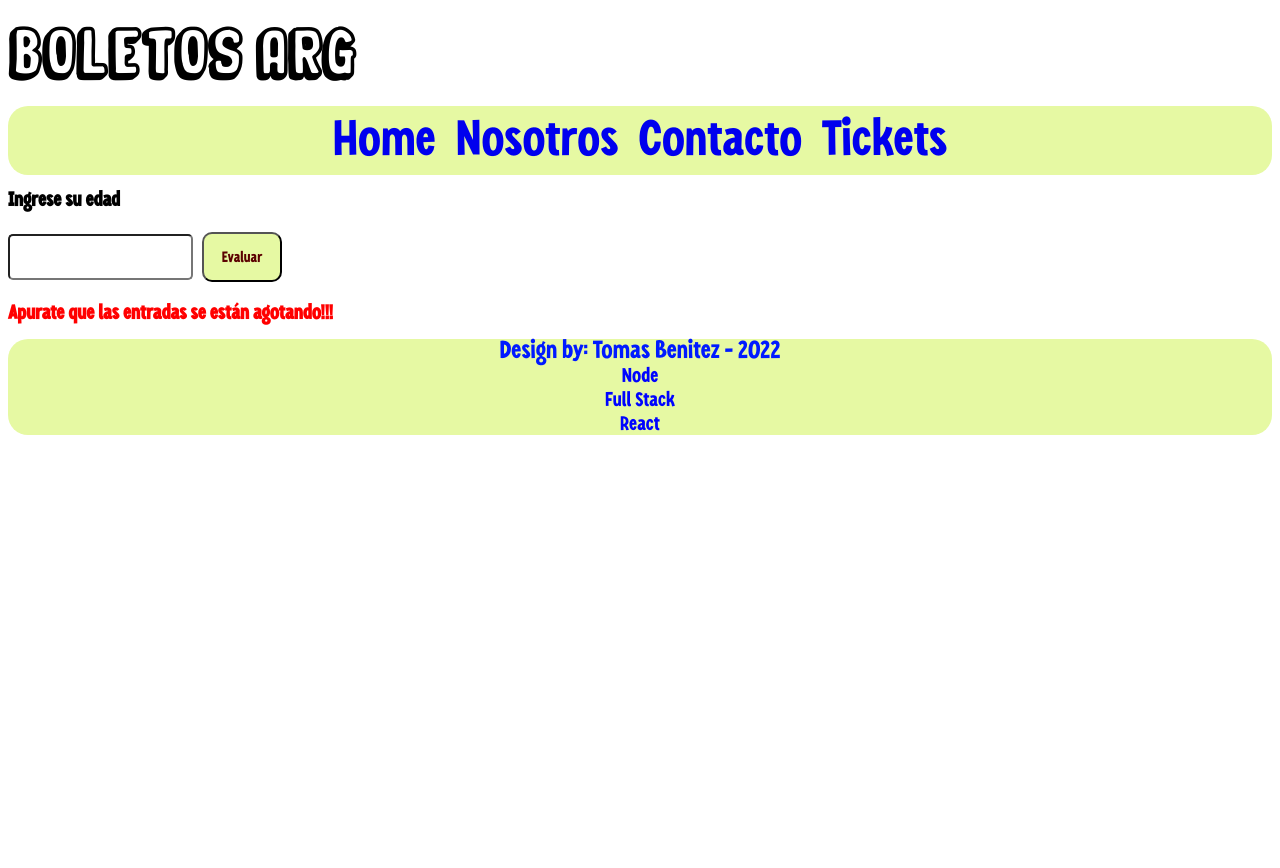
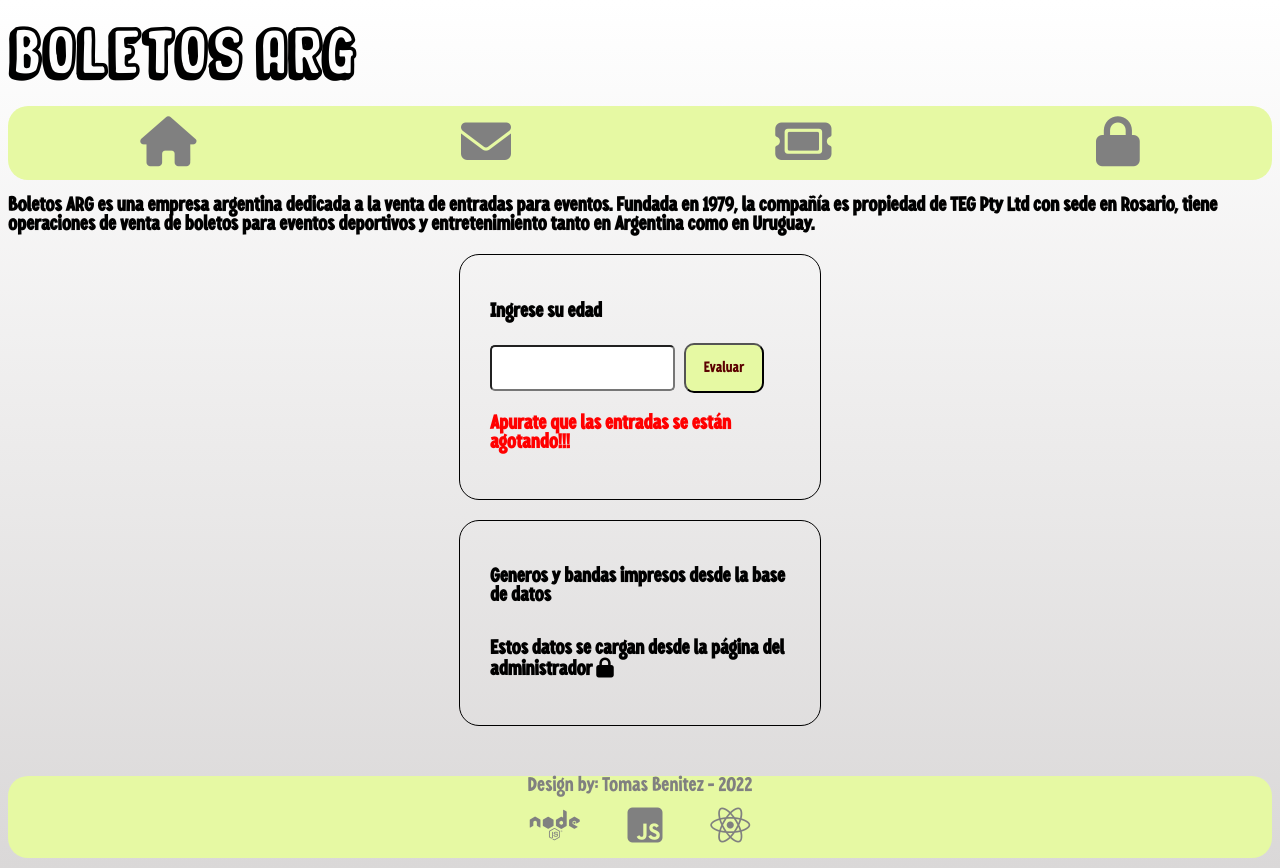
Before and after one commit to TomasBenitezTri/Repositorio_1, a PHP site: page / in a window 1280 px wide. Before the commit the page ends 435 px from the top, so only its background shows below. Run offline with PHP 8.4, Linux system fonts and the light colour scheme; data that the repository does not hold is empty; a stand-in replaces the project's code that opens the database connection; some libraries are stand-ins or nearby versions.

Commit message:
commit 4

```diff
--- a/consulta.php
+++ b/consulta.php
@@ -17,6 +17,7 @@ include('header.php')
     <input type="submit"value="Enviar"class="boton">
 </form>
 </div>
+
 <?php include('footer.php');?>
 </body>
 </html>
--- a/contacto.php
+++ b/contacto.php
@@ -10,7 +10,6 @@ $correo_form . "\r\n" . "Mensaje: " . $mensaje_form;
 
 mail("tomasbenitezc13@gmail.com", "Mensaje enviado desde mi sitio web", $cuerpo_mail);
 ?>
-
 <script>
 window.location="consulta.php";
 </script>
--- a/estilo.css
+++ b/estilo.css
@@ -10,11 +10,21 @@
     font-family: "Font-3";
     src: url(./Font/Mangaka.otf);
 }
+
+@font-face {
+    font-family: "Font-4";
+    src: url(./Font/rock_banda.ttf);
+}
+
+body{
+    background: linear-gradient(#ffffff, #dad8d8 );
+}
+
 header {
     border-radius:20px ;
     background:rgb(230, 249, 163);
     display: flex;
-    justify-content: center;
+    justify-content: space-around;
 }
 
 h1 {
@@ -25,14 +35,53 @@ h2{
     font-family: "Font-3";
     font-size: 20px;
 }
+/*Apertura index*/
+.p_pregunta_edad{
+    display: flex;
+    justify-content: center;
+    margin: 20px;
+}
+
+.pregunta_edad{
+    width: 300px;
+    border: 1px solid;
+    border-radius: 20px;
+    padding: 30px;
+}
+/* Apertura texto bases de datos */
+.p_tickets_base_de_datos{
+    display: flex;
+    justify-content: center;
+}
+.tickets_base_de_datos{
+    display: flex;
+    flex-direction: column;
+    width: 300px;
+    padding: 30px;
+    border: 1px solid;
+    border-radius: 20px;
+}
+.genero_banda{
+    display: flex;
+    flex-wrap: wrap;
+    width: 300px;
+    border: 1px solid;
+    margin: 1px;
+}
+.h_genero_banda{
+    font-family: 'Font-4';
+    font-size: 20px;
+    margin: 10px;
+}
+/* Clausura texto bases de datos */
+
+/*Clausura index*/
 
 .h2_index{
     font-family: "Font-3";
     font-size: 20px;
     color:red;
 }
-
-
 
 p {
     font-family: "Font-3";
@@ -41,9 +90,14 @@ p {
 
 header a {
     margin: 10px;
+    color: gray;
     text-decoration: none;
     font-family: "Font-3";
     font-size: 50px;
+}
+
+.header_a:hover {
+    color: rgb(20, 247, 32);
 }
 
 ul {
@@ -84,7 +138,7 @@ img{
     border-radius:10px;
     background: rgb(230, 249, 163);
     display: flex;
-    width: 500px;
+    width: 600px;
     flex-direction: column;
     padding: 20px;
 }
@@ -110,6 +164,59 @@ img{
 .boton:hover{
     background: rgb(172, 255, 196);
 }
+
+/*Apertura Formulario Admin*/
+.texto_superior_admin{
+    text-align: center;
+}
+
+.genero_input{
+    padding: 20px;
+    margin: 20px;
+}
+
+.banda_input{
+    padding: 20px;
+    margin: 20px;
+}
+
+/*Clausura Formulario Admin*/
+
+/*Apertura Footer*/
+footer {
+    margin-top: 50px;
+    font-family: "Font-3";
+    font-size: 25px;
+    border-radius: 20px;
+    text-align: center;
+    color: gray;
+    background:rgb(230, 249, 163) ;
+}
+
+.caja_a_de_footer{
+    margin: 10px;
+    padding-bottom: 10px;
+}
+
+.a_de_footer{
+    text-decoration: none;
+    font-family: "Font-3";
+    font-size: 40px;
+    color: gray;
+    padding: 5px;
+    margin: 15px;
+}
+.a_de_footer:hover{
+    color: greenyellow;
+    border-radius: 10px;
+    background: #3f3c3c;
+}
+
+.div_footer{
+    font-size: 20px;
+}
+/*Clausura Footer*/
+
 @media only screen and (max-width: 650px) {
     h1 {
         font-size:20px
@@ -120,14 +227,18 @@ img{
     }
 
     .a_de_footer{
-        font-size: 15px;
+        font-size: 25px;
       }
     .header_a {
         font-size: 15px;
+        color: rgb(82, 88, 68);
     }
     h2{
         font-size: 15px;
         font-weight: lighter;
+    }
+    .div_footer{
+        font-size: 15px;
     }
 }
 @media only screen and (max-width: 850px) {
@@ -146,24 +257,3 @@ img{
     }
 
 }
-footer {
-    font-family: "Font-3";
-    font-size: 25px;
-    border-radius: 20px;
-    text-align: center;
-    color: #001aff;
-    background:rgb(230, 249, 163) ;
-}
-.a_de_footer{
-    text-decoration: none;
-    font-family: "Font-3";
-    font-size: 20px;
-    background: none;
-    color: rgb(0, 4, 255);
-    padding: 5px;
-  }
-
-  .a_de_footer:hover{
-    background: #dbdcdd;
-    border-radius: 10px;
-  }
--- a/footer.php
+++ b/footer.php
@@ -1,21 +1,17 @@
-<!DOCTYPE html>
-<html>
-<head>
-    <meta charset="UTF-8">
-    <meta http-equiv="X-UA-Compatible"content="IE=edge">
-    <meta name="viewport"content="width-device-width,initial-scale=1.0">
-    <link href="estilo.css" rel="stylesheet" media="screen" />
-</head>
+<link href="estilo.css" rel="stylesheet" media="screen" />
+
 <footer>
-<div>
+
+<div class="div_footer">
       Design by: Tomas Benitez - 2022
-      <div>
-        <a href= 'https://expertobacktomasb.herokuapp.com/admin/login' target = '_BLANK' class="a_de_footer"> Node </a>
-      </div>
-      <div>
-        <a href= 'https://teclabianos-front.vercel.app/' target = '_BLANK' class="a_de_footer"> Full Stack </a>
-      </div>
-      <div>
-        <a href= 'https://tomasbeniteztri.github.io/React/' target = '_BLANK' class="a_de_footer"> React </a>
 </div>
+
+<div class="caja_a_de_footer">
+      <a href= 'https://expertobacktomasb.herokuapp.com/admin/login' target = '_BLANK' class="a_de_footer">  <i class="fa-brands fa-node"></i>  </a>
+
+      <a href= 'https://teclabianos-front.vercel.app/' target = '_BLANK' class="a_de_footer"> <i class="fa-brands fa-js-square"></i> </a>
+
+      <a href= 'https://tomasbeniteztri.github.io/React/' target = '_BLANK' class="a_de_footer"> <i class="fa-brands fa-react"></i> </a>
+</div>
+
 </footer>
--- a/header.php
+++ b/header.php
@@ -4,7 +4,7 @@
     <meta charset="UTF-8">
     <meta http-equiv="X-UA-Compatible"content="IE=edge">
     <meta name="viewport"content="width-device-width,initial-scale=1.0">
-    <link href="estilo.css" rel="stylesheet" media="screen" />
+    <link href="../estilo.css" rel="stylesheet" media="screen" />
     <!-- Global site tag (gtag.js) - Google Analytics -->
     <script async src="https://www.googletagmanager.com/gtag/js?id=G-TM6XBHE8CB"></script>
     <script>
@@ -14,12 +14,15 @@
 
     gtag('config', 'G-TM6XBHE8CB');
     </script>
+
+    <script src="https://kit.fontawesome.com/6ed662c403.js" crossorigin="anonymous"></script>
+
 </head>
 <body>
     <h1> BOLETOS ARG </h1>
     <header>
-    <a href="index.php" class="header_a"> Home </a>
-    <a href="nosotros.php" class="header_a"> Nosotros </a>
-    <a href="consulta.php" class="header_a"> Contacto </a>
-    <a href="tickets.php" class="header_a"> Tickets </a>
+    <a href="index.php" class="header_a"> <i class="fa-solid fa-house"></i> </a>
+    <a href="consulta.php" class="header_a"> <i class="fa-solid fa-envelope"></i> </a>
+    <a href="tickets.php" class="header_a"> <i class="fa-solid fa-ticket"></i> </a>
+    <a href="admin.php" class="header_a"> <i class="fa-solid fa-lock"></i> </a>
 </header>
--- a/index.php
+++ b/index.php
@@ -1,5 +1,17 @@
 <?php include('header.php');?>
 
+<h2> Boletos ARG es una empresa argentina
+    dedicada a la venta de entradas para eventos.
+    Fundada en 1979, la compañía es propiedad
+    de TEG Pty Ltd con sede en Rosario, tiene
+    operaciones de venta de boletos para eventos
+    deportivos y entretenimiento tanto en
+    Argentina  como en Uruguay.
+
+</h2>
+<div class="p_pregunta_edad">
+<div class="pregunta_edad">
+    <div class="h_pregunta_edad">
 <form action="index.php" method="get">
     <h2>Ingrese su edad</h2><input type="text" name="edad" class="inputedad"/>
     <input class="boton" type="submit" value="Evaluar" name="botonedad"/>
@@ -21,4 +33,36 @@ if (isset($_GET['botonedad'])){
 <div>
     <h2 class="h2_index"> <?php echo $respuesta1; ?> </h2>
 </div>
+</div>
+</div>
+</div>
+
+<div class="p_tickets_base_de_datos">
+<div class="tickets_base_de_datos">
+<h2>Generos y bandas impresos desde la base de datos</h2>
+<?php
+$inc = include("conexion.php");
+if ($inc){
+    $consulta = "SELECT * FROM tickets";
+    $resultado = mysqli_query($conexion, $consulta);
+    if ($resultado) {
+        while($row = $resultado->fetch_array()){
+        $id = $row['id'];
+        $genero = $row['genero'];
+        $banda = $row['banda'];
+        ?>
+        <div class="genero_banda">
+
+        <div class="h_genero_banda">Genero: <?php echo $genero?></div>
+        <div class="h_genero_banda">Banda: <?php echo $banda ?></div>
+
+        </div>
+        <?php
+        }
+    }
+} ?>
+<h2>Estos datos se cargan desde la página del administrador <i class="fa-solid fa-lock"></i></h2>
+</div>
+</div>
+
 <?php include('footer.php');?>
--- a/tickets.php
+++ b/tickets.php
@@ -37,4 +37,5 @@ switch($_GET['boleto']){
     <img src="<?php echo $img; ?>">
 </div>
 </section>
+
 <?php include('footer.php');?>
```
Also changed, not shown: admin.php (added, +21 -0 lines), nosotros.php (deleted, +0 -12 lines), Font/rock_banda.ttf (added), README.md (deleted), 1 other file.
